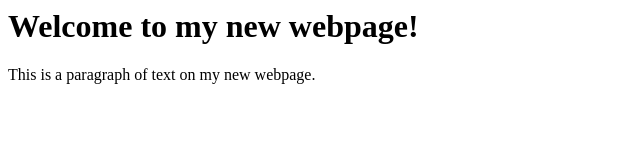
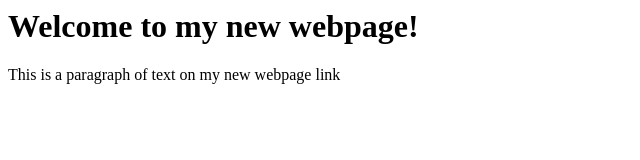
Before and after one commit to sahjad274/sahjad1, a plain HTML site: page index.html in a window 1280 px wide. Shown: the full height of the page, 0-640 px from the left. Drawn offline with Linux system fonts and the light colour scheme.

Commit message:
html webpage

```diff
--- a/index.html
+++ b/index.html
@@ -4,6 +4,6 @@
     </head>
     <body>
         <h1>Welcome to my new webpage!</h1>
-        <p>This is a paragraph of text on my new webpage.</p>
+        <p>This is a paragraph of text on my new webpage link</p>
     </body>
 </html>
```
